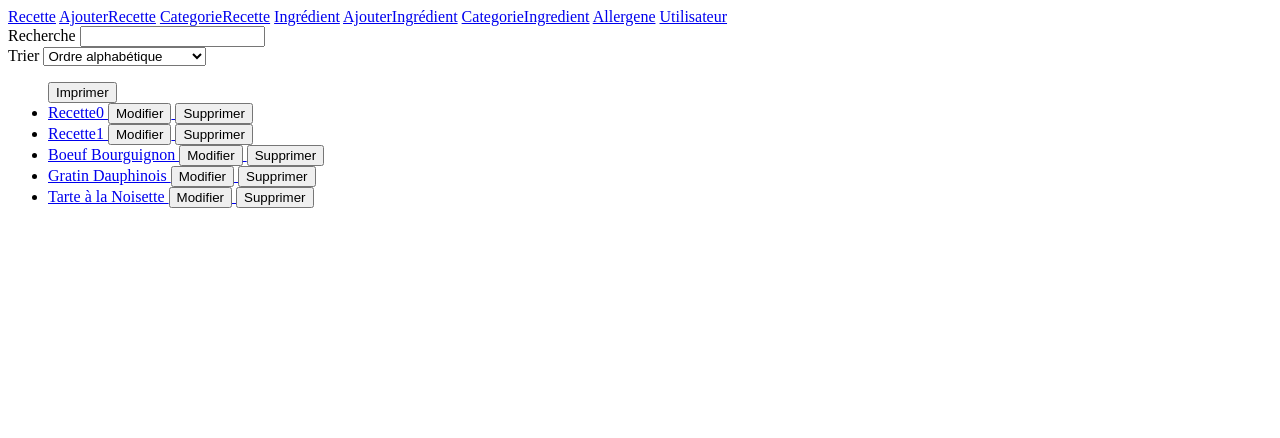
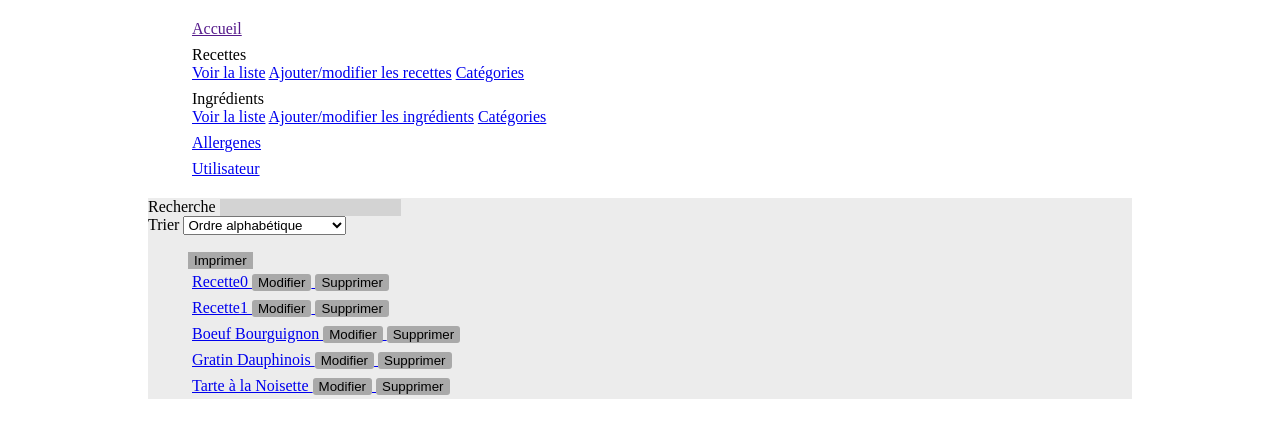
Before and after one commit to tom-sartori/projetPiscine, a PHP site: page / in a window 1280 px wide. Shown: the top 438 px of the page. Run offline with PHP 8.4, Linux system fonts and the light colour scheme; data comes from the database, SQL or seed files in the repository.

Commit message:
J'ai mis à jour le CSS général

```diff
--- a/menu_deroulant.html
+++ b/menu_deroulant.html
@@ -3,7 +3,6 @@
 <head>
     <meta charset="UTF-8">
     <title>Menu test</title>
-    <link rel="stylesheet" href="menu_deroulant_css.css">
 </head>
 <body>
 <div class="center">
--- a/src/config/Conf.php
+++ b/src/config/Conf.php
@@ -12,7 +12,7 @@ class Conf {
         'hostname' => 'localhost',
         'database' => 'projetPiscine',
         'login'    => 'root',
-        'password' => 'root'
+        'password' => ''
     );
 
   static public function getLogin() {
--- a/src/css/general.css
+++ b/src/css/general.css
@@ -0,0 +1,73 @@
+html{
+    /*background-color: lightblue;*/
+    max-width: 1000px;
+    margin: auto;
+}
+
+main {
+    background-color: #ececec;
+}
+
+#divCreationUtilisateur{
+    border: 2px solid;
+    padding: 10px;
+    border-radius: 3px;
+    align-content: center;
+}
+
+form{
+
+}
+
+input {
+    background-color: lightgrey;
+    border: none;
+}
+
+input:read-only {
+    background-color: darkgray;
+}
+
+input:read-write:hover{
+    background-color: white;
+
+}
+
+input:read-write:focus{
+    background-color: white;
+}
+
+button {
+    border: none;
+    background-color: darkgray;
+    border-radius: 3px;
+}
+
+button:hover{
+    background-color: lightgrey;
+}
+
+.parentButton{
+    text-decoration: none;
+}
+
+li{
+    padding: 4px;
+    list-style-type: none;
+}
+
+
+tr {
+    font-family: Verdana;
+    text-align: center;
+}
+
+td{
+    border: 3px black double;
+    border-radius: 10px;
+}
+
+th{
+    font-size: larger;
+    text-decoration: underline;
+}
--- a/src/view/view.php
+++ b/src/view/view.php
@@ -2,28 +2,53 @@
 <html>
 <head>
     <link rel="stylesheet" href="css/general.css">
-        <link rel="stylesheet" href="css/menu.css">
+    <!-- <link rel="stylesheet" href="css/css_menu.css"> -->
     <meta charset="UTF-8">
     <title>
         <?= $pagetitle; ?>
     </title>
+
 </head>
+<body>
 
-    <body>
+<!-- Ici commence le menu-->
+<div class="center">
     <nav>
-            <a href="index.php?controller=Recette&action=readAll">Recette</a>
-            <a href="index.php?controller=Recette&action=create">AjouterRecette</a>
-            <a href="index.php?controller=CategorieRecette&action=readAll">CategorieRecette</a>
+        <ul>
 
-            <a href="index.php?controller=Ingredient&action=readAll">Ingrédient</a>
-            <a href="index.php?controller=Ingredient&action=create">AjouterIngrédient</a>
-            <a href="index.php?controller=CategorieIngredient&action=readAll">CategorieIngredient</a>
+            <li>
+                <a href="">Accueil</a>
+            </li>
 
-            <a href="index.php?controller=Allergene&action=readAll">Allergene</a>
+            <li class="deroulant">
+                <a class="dropbtn">Recettes</a>
+                <div class="deroule">
+                    <a href="index.php?controller=Recette&action=readAll">Voir la liste</a>
+                    <a href="index.php?controller=Recette&action=create">Ajouter/modifier les recettes</a>
+                    <a href="index.php?controller=CategorieRecette&action=readAll">Catégories</a>
+                </div>
+            </li>
 
+            <li class="deroulant">
+                <a class="dropbtn">Ingrédients</a>
+                <div class="deroule">
+                    <a href="index.php?controller=Ingredient&action=readAll">Voir la liste</a>
+                    <a href="index.php?controller=Ingredient&action=create">Ajouter/modifier les ingrédients</a>
+                    <a href="index.php?controller=CategorieIngredient&action=readAll">Catégories</a>
+                </div>
+            </li>
+
+            <li>
+                <a href="index.php?controller=Allergene&action=readAll">Allergenes</a>
+            </li>
+
+            <li>
                 <a href="index.php?controller=Utilisateur&action=readAll">Utilisateur</a>
+            </li>
+        </ul>
     </nav>
-
+</div>
+<!-- Ici se termine le menu-->
 <main>
     <?php
         require File::build_path(array('view', static::$object, "$view.php"));
```
Also changed, not shown: src/view/Utilisateur/list.php (+5 -5 lines), src/css/css_menu.css (renamed from src/view/css_menu.css). Lines whose indentation alone changed are shown as unchanged.
